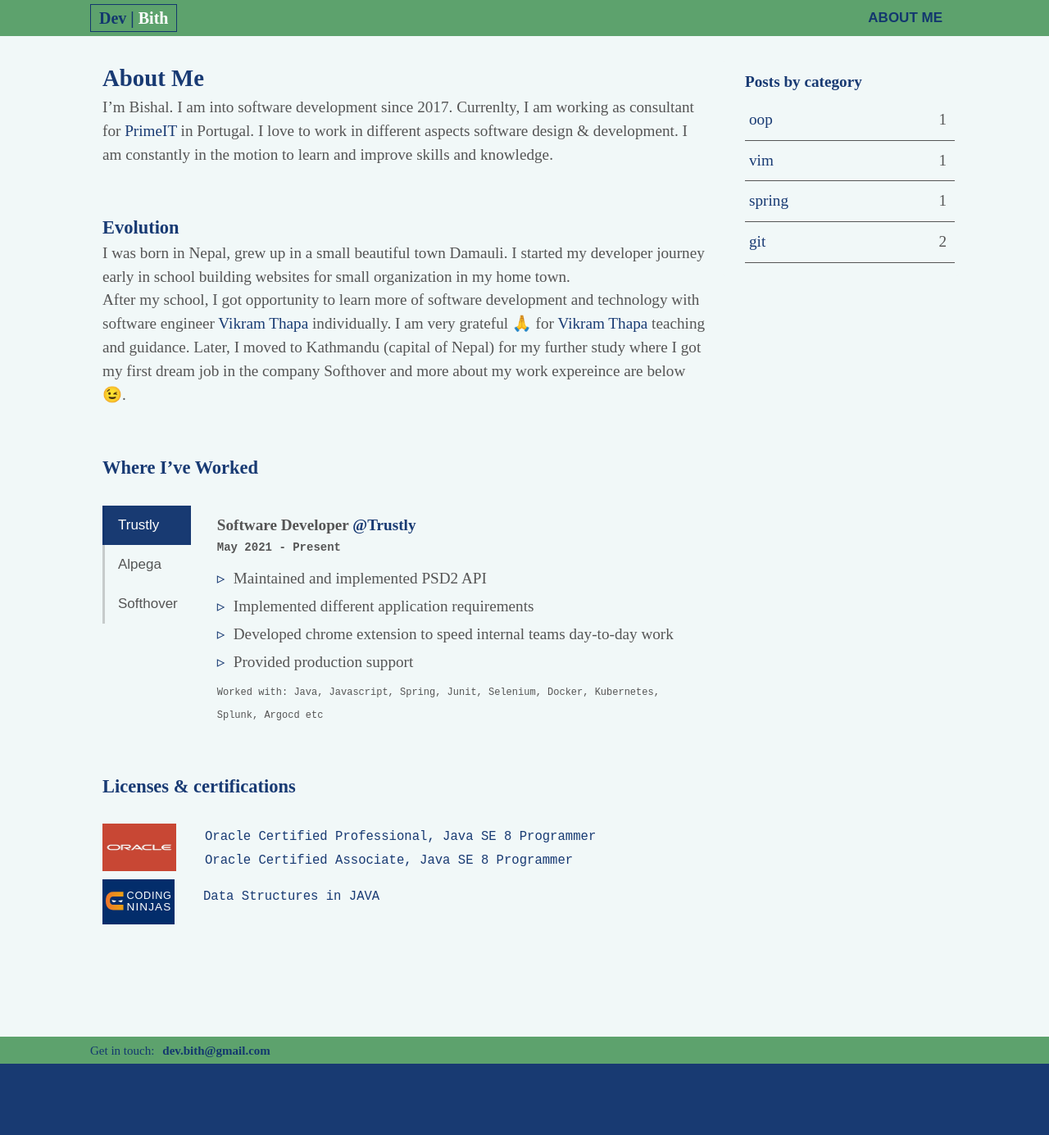
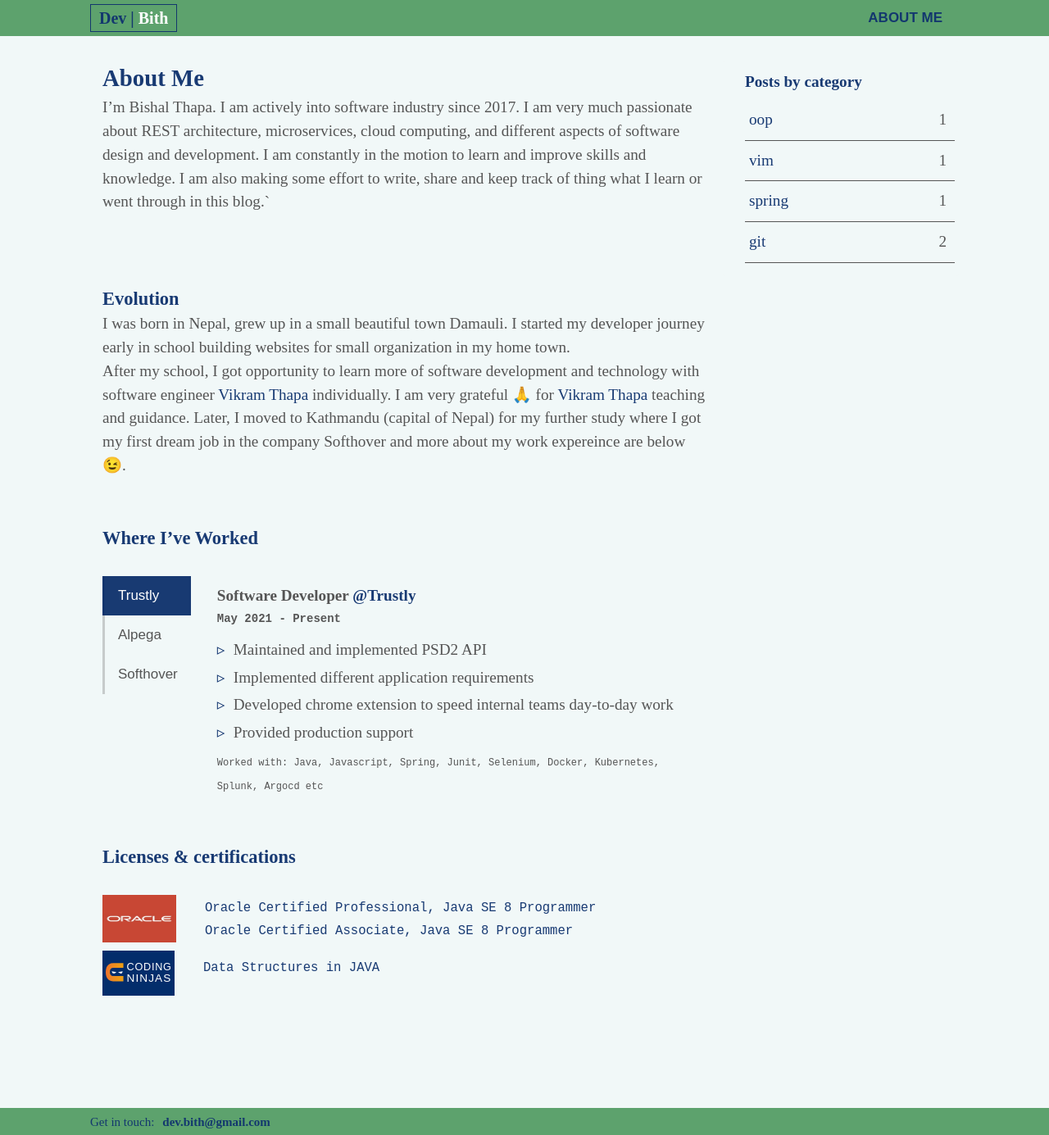
Before and after one commit to bishalthapa-x/bishalthapax.github.io, a Jekyll site: the page built from about.md, in a window 1280 px wide. Shown: the whole page at 82% size. Built offline with Jekyll 4.4.1, drawn with Linux system fonts in a browser that asks for light colours; before the commit the page ends 1298 px from its top, so only the background shows below that.

Commit message:
Update about.md

```diff
--- a/about.md
+++ b/about.md
@@ -5,8 +5,7 @@
 <link href="{{site.url}}/assets/css/about.css" rel="stylesheet"/>
 
 ## About Me
-I'm Bishal. I am into software development since 2017. Currenlty, I am working as
-consultant for [PrimeIT](https://www.primeit.pt/) in Portugal. I love to work in different aspects software design & development. I am constantly in the motion to learn and improve skills and knowledge.
+I'm Bishal Thapa. I am actively into software industry since 2017. I am very much passionate about REST architecture, microservices, cloud computing, and different aspects of software design and development. I am constantly in the motion to learn and improve skills and knowledge. I am also making some effort to write, share and keep track of thing what I learn or went through in this blog.`
 <br /><br /><br />
 
 ### Evolution
```
